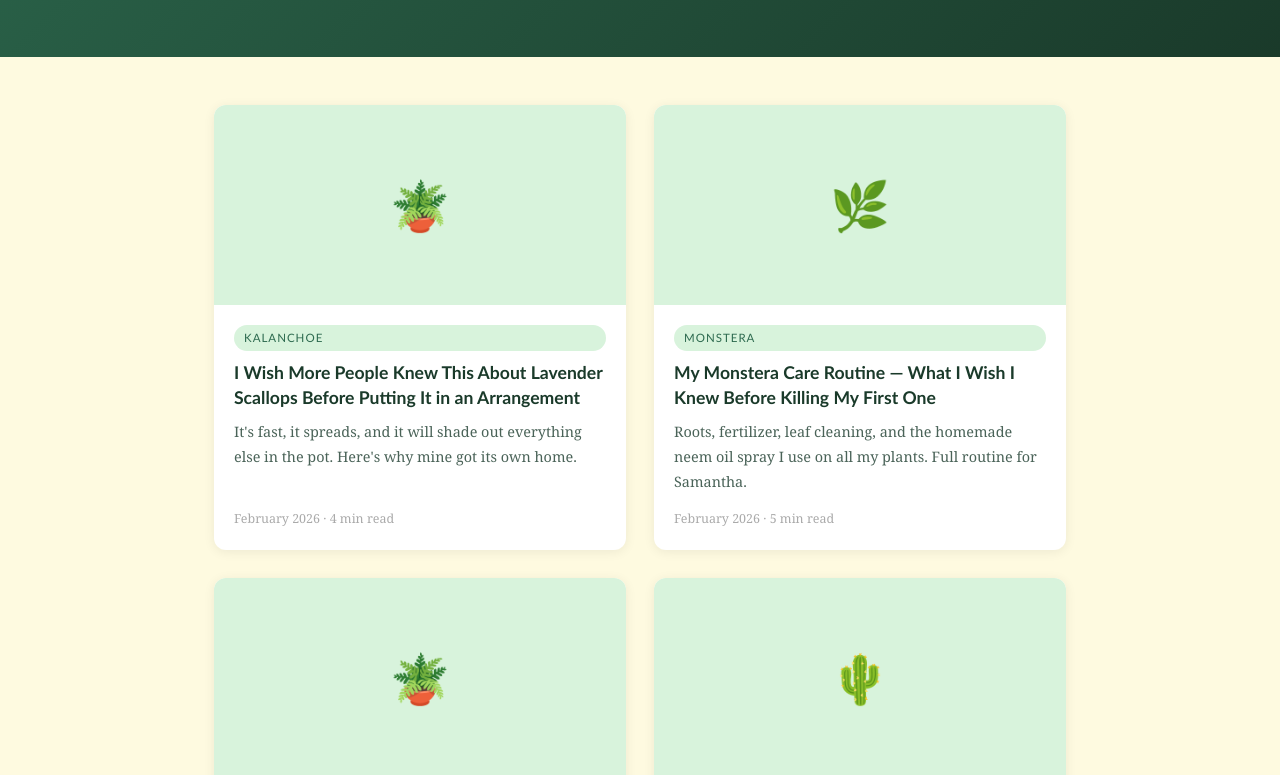
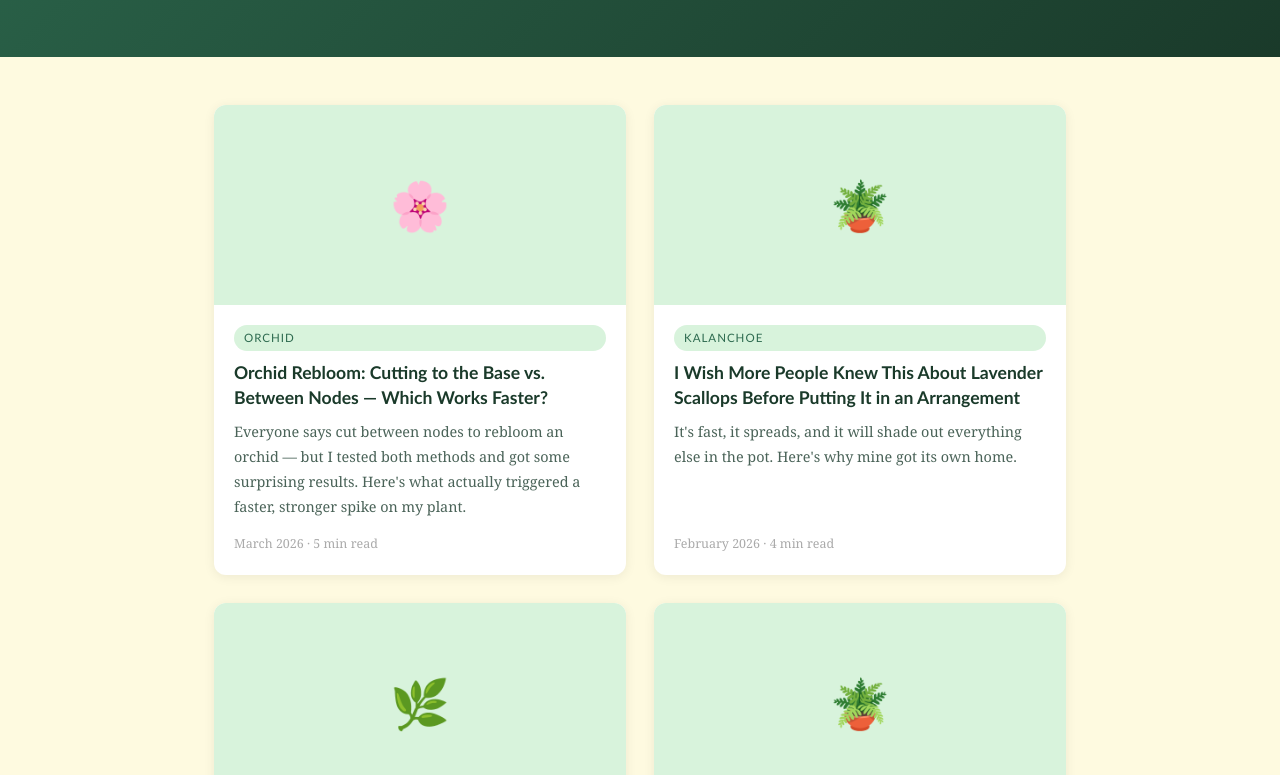
Before and after one commit to magsjungle/mags-jungle-blog-, a plain HTML site: page index.html in a window 1280 px wide. Shown: the part 543-1318 px from the top of the page. Drawn offline with Linux system fonts and the light colour scheme.

Commit message:
index: add card for "Orchid Rebloom: Cutting to the Base vs. Between Nodes — Which Works Faster?"

```diff
--- a/index.html
+++ b/index.html
@@ -40,6 +40,18 @@
 
 <main>
   <div class="post-grid">
+
+    <!-- Post: Orchid Rebloom: Cutting to the Base vs. Between Nodes — Which Works Faster? -->
+    <a href="posts/orchid-rebloom-cut-base-vs-nodes.html" class="post-card">
+      <div class="post-card-img">🌸</div>
+      <div class="post-card-body">
+        <span class="post-tag">Orchid</span>
+        <h3>Orchid Rebloom: Cutting to the Base vs. Between Nodes — Which Works Faster?</h3>
+        <p>Everyone says cut between nodes to rebloom an orchid — but I tested both methods and got some surprising results. Here's what actually triggered a faster, stronger spike on my plant.</p>
+        <div class="post-card-meta">March 2026 · 5 min read</div>
+      </div>
+    </a>
+
 
     <!-- Post: Lavender Scallops -->
     <a href="posts/lavender-scallops-solo-pot.html" class="post-card">
```
